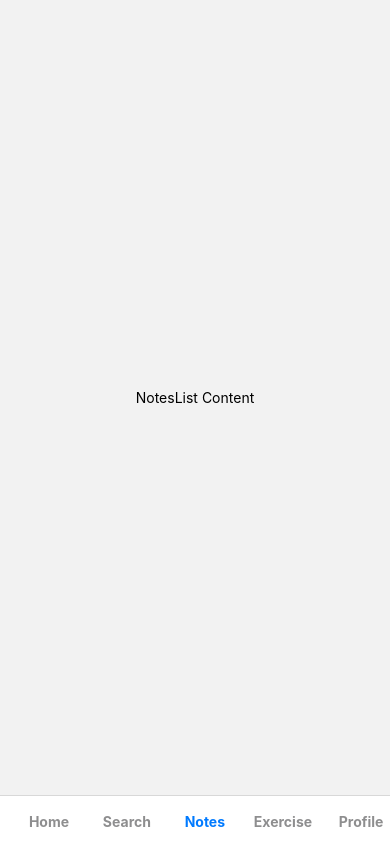
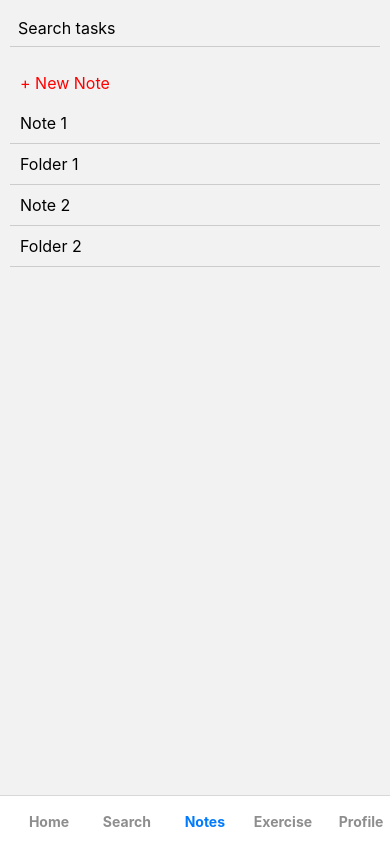
Before and after one commit to Jaringyad/AwesomeProject, a React Native app: screen /EditorNavigator in a window 390 px wide. Built offline with nearby package versions, Linux system fonts and the light colour scheme.

Commit message:
NotesListScreen upgraded

```diff
--- /dev/null
+++ b/src/components/NotesList/FolderItem.tsx
@@ -0,0 +1,35 @@
+// src/components/NotesList/FolderItem.tsx
+
+import React from 'react';
+import { TouchableOpacity, Text, StyleSheet } from 'react-native';
+
+interface Folder {
+  id: string;
+  title: string;
+}
+
+interface FolderItemProps {
+  folder: Folder;
+  onPress: (id: string) => void;
+}
+
+const FolderItem: React.FC<FolderItemProps> = ({ folder, onPress }) => {
+  return (
+    <TouchableOpacity onPress={() => onPress(folder.id)} style={styles.item}>
+      <Text style={styles.text}>{folder.title}</Text>
+    </TouchableOpacity>
+  );
+};
+
+const styles = StyleSheet.create({
+  item: {
+    padding: 10,
+    borderBottomWidth: 1,
+    borderBottomColor: '#ccc',
+  },
+  text: {
+    fontSize: 16,
+  },
+});
+
+export default FolderItem;
--- /dev/null
+++ b/src/components/NotesList/NewNoteButton.tsx
@@ -0,0 +1,28 @@
+// src/components/NotesList/NewNoteButton.tsx
+
+import React from 'react';
+import { TouchableOpacity, Text, StyleSheet } from 'react-native';
+
+interface NewNoteButtonProps {
+  onPress: () => void;
+}
+
+const NewNoteButton: React.FC<NewNoteButtonProps> = ({ onPress }) => {
+  return (
+    <TouchableOpacity onPress={onPress} style={styles.button}>
+      <Text style={styles.text}>+ New Note</Text>
+    </TouchableOpacity>
+  );
+};
+
+const styles = StyleSheet.create({
+  button: {
+    padding: 10,
+  },
+  text: {
+    color: 'red',
+    fontSize: 16,
+  },
+});
+
+export default NewNoteButton;
--- /dev/null
+++ b/src/components/NotesList/NoteItem.tsx
@@ -0,0 +1,35 @@
+// src/components/NotesList/NoteItem.tsx
+
+import React from 'react';
+import { TouchableOpacity, Text, StyleSheet } from 'react-native';
+
+interface Note {
+  id: string;
+  title: string;
+}
+
+interface NoteItemProps {
+  note: Note;
+  onPress: (id: string) => void;
+}
+
+const NoteItem: React.FC<NoteItemProps> = ({ note, onPress }) => {
+  return (
+    <TouchableOpacity onPress={() => onPress(note.id)} style={styles.item}>
+      <Text style={styles.text}>{note.title}</Text>
+    </TouchableOpacity>
+  );
+};
+
+const styles = StyleSheet.create({
+  item: {
+    padding: 10,
+    borderBottomWidth: 1,
+    borderBottomColor: '#ccc',
+  },
+  text: {
+    fontSize: 16,
+  },
+});
+
+export default NoteItem;
--- /dev/null
+++ b/src/components/NotesList/NotesList.tsx
@@ -0,0 +1,33 @@
+// src/components/NotesList/NotesList.tsx
+
+import React from 'react';
+import { FlatList } from 'react-native';
+
+import { NoteItem, FolderItem } from './index'
+
+interface ListItem {
+  id: string;
+  title: string;
+  type: 'note' | 'folder';
+}
+
+interface NotesListProps {
+  data: ListItem[];
+  onNotePress: (id: string) => void;
+  onFolderPress: (id: string) => void;
+}
+
+const NotesList: React.FC<NotesListProps> = ({ data, onNotePress, onFolderPress }) => {
+  const renderItem = ({ item }: { item: ListItem }) => {
+    if (item.type === 'note') {
+      return <NoteItem note={item} onPress={onNotePress} />;
+    } else if (item.type === 'folder') {
+      return <FolderItem folder={item} onPress={onFolderPress} />;
+    }
+    return null;
+  };
+
+  return <FlatList data={data} renderItem={renderItem} keyExtractor={(item) => item.id.toString()} />;
+};
+
+export default NotesList;
--- /dev/null
+++ b/src/components/NotesList/index.ts
@@ -0,0 +1,5 @@
+export { default as SearchBar } from '../Exercise/SearchBar';
+export { default as NewNoteButton } from './NewNoteButton';
+export { default as NoteItem } from './NoteItem';
+export { default as FolderItem } from './FolderItem';
+export { default as NotesList } from './NotesList';
--- a/src/screens/ExerciseScreen.tsx
+++ b/src/screens/ExerciseScreen.tsx
@@ -1,8 +1,7 @@
 import React, { useState } from 'react';
 import { View, FlatList, StyleSheet, Text } from 'react-native';
-import { useNavigation } from '@react-navigation/native'
-import SearchBar from '../components/Exercise/SearchBar';
-import TaskItem from '../components/Exercise/TaskItem';
+import { useNavigation } from '@react-navigation/native';
+import { SearchBar, TaskItem } from '../components/Exercise';
 
 interface Exercise {
   id: number;
--- a/src/screens/NotesListScreen.tsx
+++ b/src/screens/NotesListScreen.tsx
@@ -1,10 +1,38 @@
-import React from 'react';
-import { View, Text, StyleSheet } from 'react-native';
+import React, { useState } from 'react';
+import { View, StyleSheet } from 'react-native';
+import { SearchBar, NewNoteButton, NotesList } from '../components/NotesList';
 
 const NotesListScreen = () => {
+  const [searchQuery, setSearchQuery] = useState('');
+
+  const handleNotePress = (noteId: string) => {
+    console.log(`Note with ID ${noteId} pressed.`);
+  };
+
+  const handleFolderPress = (folderId: string) => {
+    console.log(`Folder with ID ${folderId} pressed.`);
+  };
+
+  const handleNewNote = () => {
+    console.log('New Note button pressed.');
+  };
+
+  const data = [
+    { id: '1', title: 'Note 1', type: 'note' },
+    { id: '2', title: 'Folder 1', type: 'folder' },
+    { id: '3', title: 'Note 2', type: 'note' },
+    { id: '4', title: 'Folder 2', type: 'folder' },
+  ];
+
+  const filteredData = searchQuery
+    ? data.filter(item => item.title.toLowerCase().includes(searchQuery.toLowerCase()))
+    : data;
+
   return (
     <View style={styles.container}>
-      <Text>NotesList Content</Text>
+      <SearchBar onChange={(e) => setSearchQuery(e.nativeEvent.text)} />
+      <NewNoteButton onPress={handleNewNote} />
+      <NotesList data={filteredData} onNotePress={handleNotePress} onFolderPress={handleFolderPress} />
     </View>
   );
 };
@@ -12,8 +40,7 @@ const NotesListScreen = () => {
 const styles = StyleSheet.create({
   container: {
     flex: 1,
-    justifyContent: 'center',
-    alignItems: 'center',
+    padding: 10,
   },
 });
 
```
